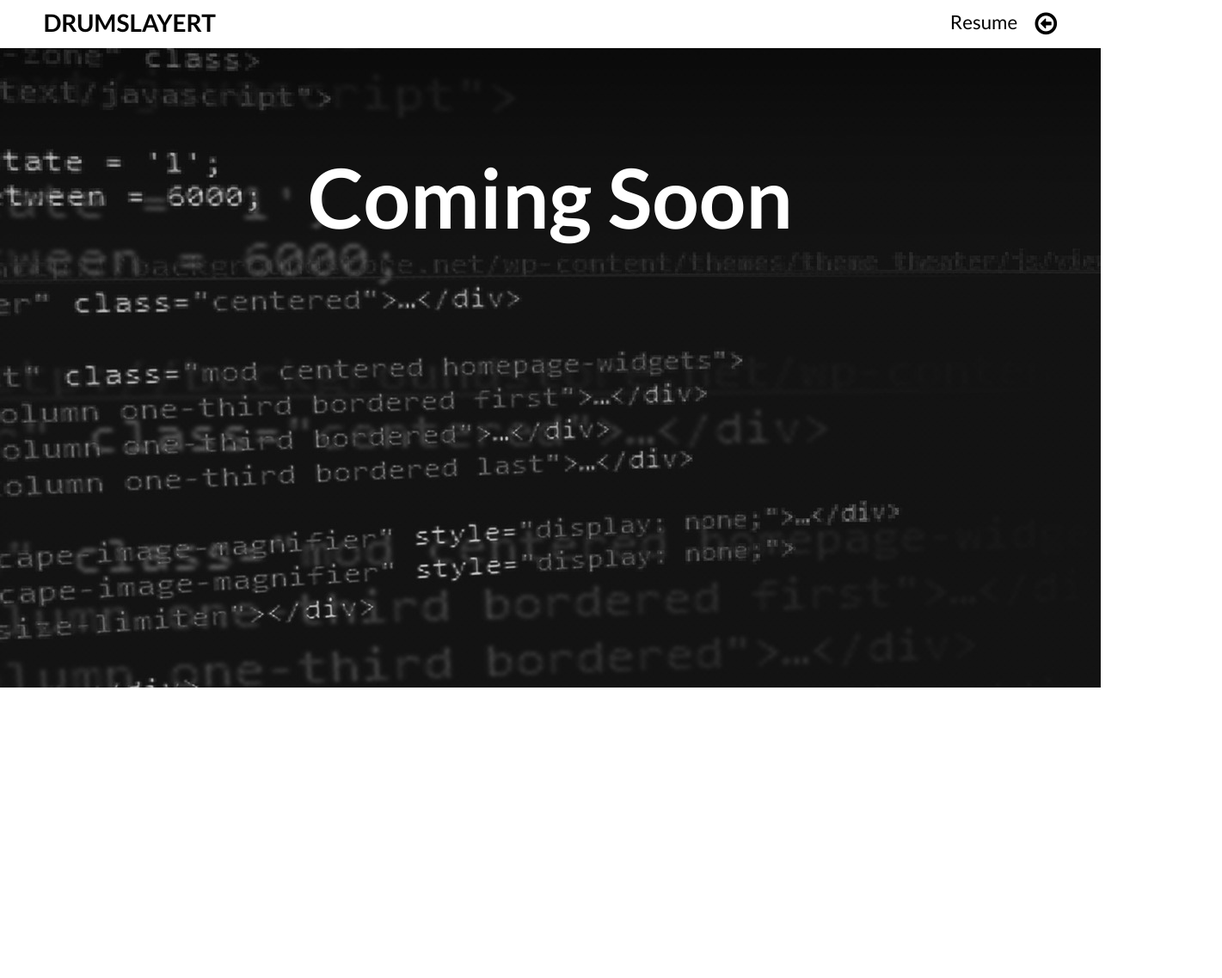
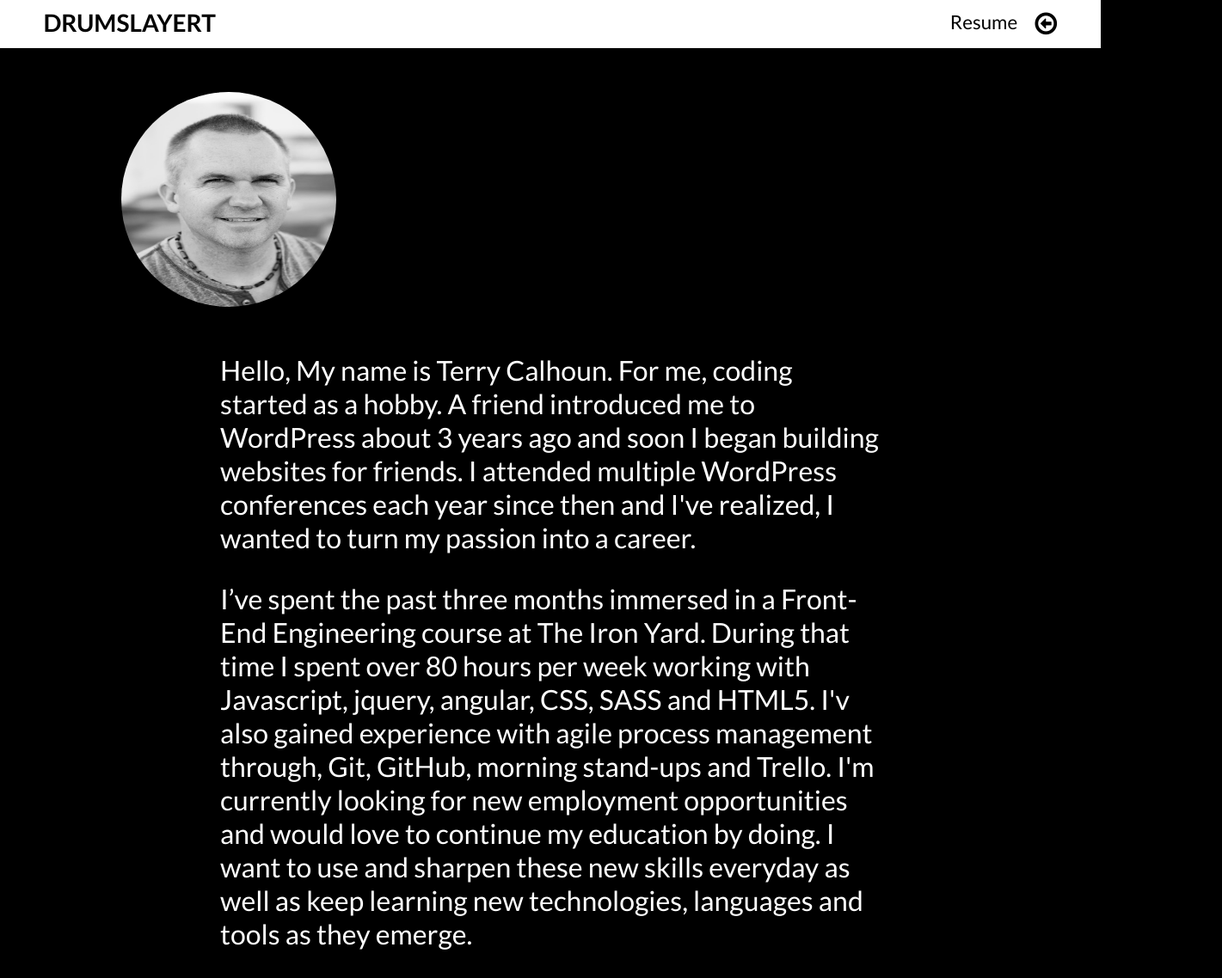
Before and after one commit to drumslayert/drumslayert.github.io, a website: page About.html in a window 1280 px wide. Shown: the whole page at 86% size, 1421 px wide, since content can reach past the window. Before the commit the page ends 800 px from the top, so only its background shows below. Drawn offline with Linux system fonts and the light colour scheme.

Commit message:
change blog to about me

```diff
--- a/blog.html
+++ b/About.html
@@ -25,7 +25,19 @@
           </nav>
         </div>
       </header>
-      <h1 id="soon">Coming Soon</h1>
+      <!-- <h1 id="soon">Coming Soon</h1> -->
+      <div id="me"><img src="/img/me.jpg" width="250px" height="250px"/></div>
+      <div id="about-me">
+      <p>Hello, My name is Terry Calhoun. For me, coding started as a hobby. A friend introduced me to WordPress about 3 years ago and soon I began building websites for friends.
+        I attended multiple WordPress conferences each year since then and I've realized, I wanted to turn my passion into a career.
+      </p>
+      <p>I’ve spent the past three months immersed in a Front-End Engineering course at The Iron Yard.
+        During that time I spent over 80 hours per week working with Javascript, jquery, angular, CSS, SASS and HTML5.
+        I'v also gained experience with agile process management through, Git, GitHub, morning stand-ups and Trello.
+        I'm currently looking for new employment opportunities and would love to continue my education by doing.
+        I want to use and sharpen these new skills everyday as well as keep learning new technologies, languages and tools as they emerge.
+      </p>
+    </div>
       <!-- <div><img class="my-button" src="/img/webdesign.jpg" width="100%"></div> -->
         <!-- <div class="container">
           <ol class="even">
--- a/scss/_desktop.scss
+++ b/scss/_desktop.scss
@@ -96,11 +96,10 @@ header {
      display: block;
    }
 
-  p {
+  #tagline {
     font-size: 4em;
     font-weight: 800;
     margin: 0;
-
   }
 
   h3 {
@@ -322,13 +321,34 @@ img {
 }
 
 
- // blog
+ // About me
 
  #soon {
    text-align: center;
    margin-top: 9%;
    font-size: 6em;
    font-family: inherit;
+ }
+ #me {
+   width: 100%;
+   margin-left: 11%;
+   margin-top: 4%;
+   margin-bottom: 4%;
+   img {
+     border-radius: 100%;
+   }
+ }
+ #about-me {
+   width: 60%;
+   margin: 0 auto;
+
+  p {
+   font-size: 2em;
+}
+}
+ #blog {
+   background: #000;
+   width: 100%;
  }
 
 // hex grid
@@ -347,10 +367,7 @@ $hex-size: 10em; // Only change size here. Best used with sizes from 5em - 10em.
   margin-top: 5%;
 
 }
-#blog {
-  background: url("/img/code.jpg");
-  width: 100%;
-}
+
 ol.even {
   position: relative;
   left: ($hex-size / 1.1);
```
Also changed, not shown: index.html (+3 -3 lines), css/main.css, img/me.jpg (added).
